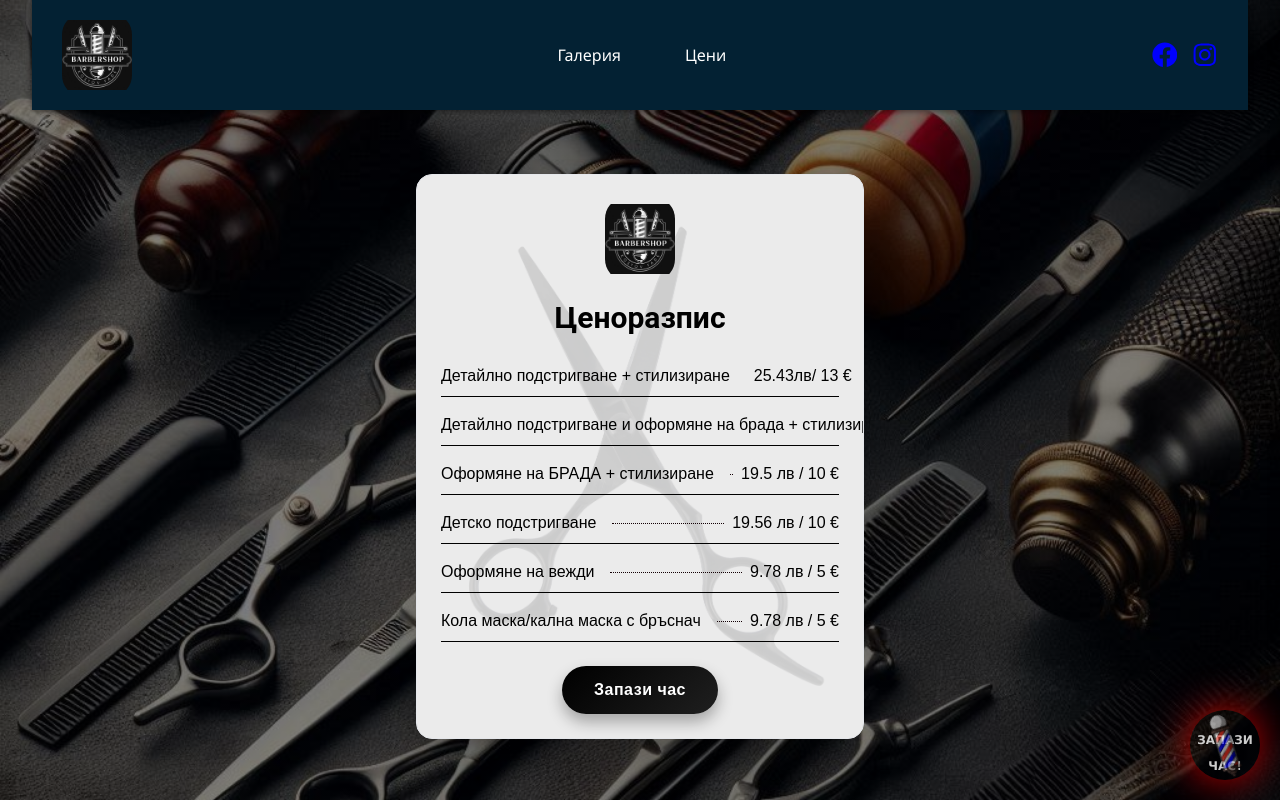
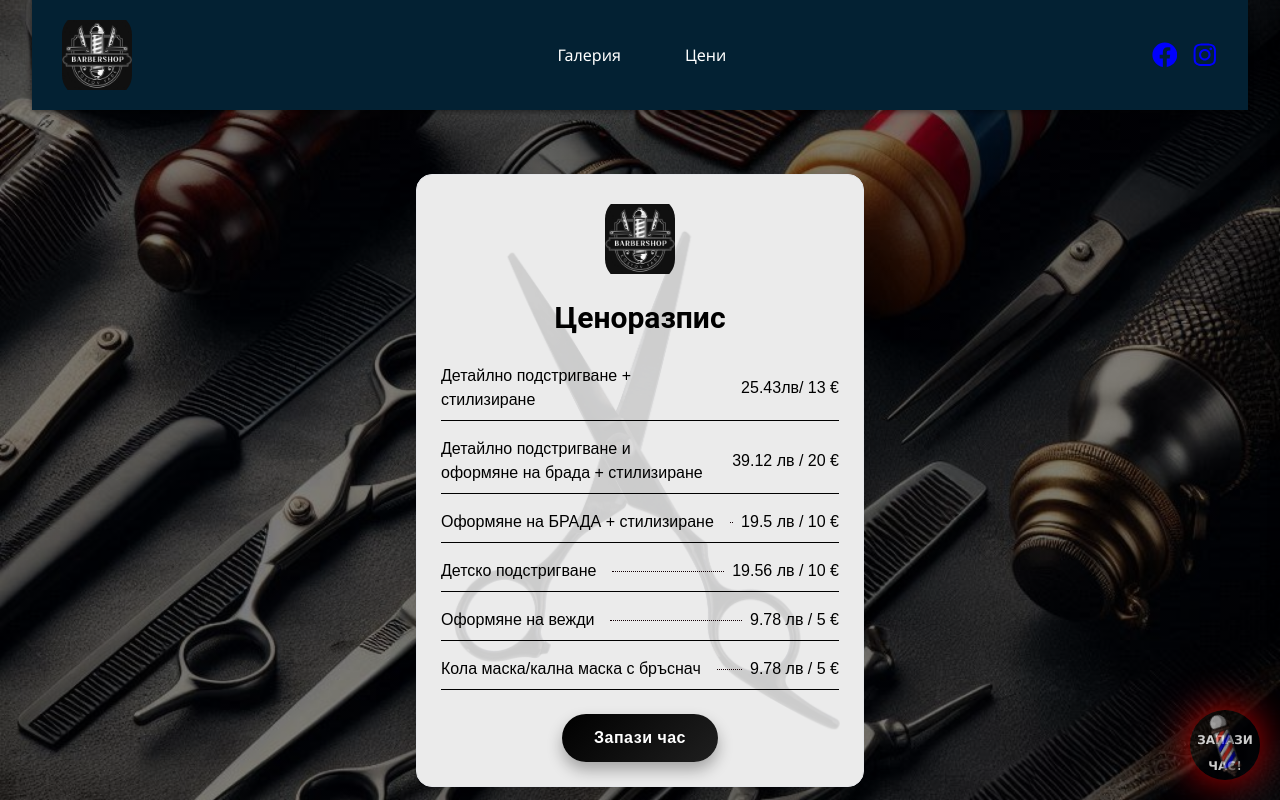
Before and after one commit to ismetdailov/Barbershop-Kostov-Fade, a Next.js app: page /Prices in a window 1280 px wide. Built offline with nearby package versions, Linux system fonts and the light colour scheme.

Commit message:
make some changes

```diff
--- a/src/app/Prices/Prices.css
+++ b/src/app/Prices/Prices.css
@@ -71,8 +71,11 @@
   display: flex;
   flex-direction: column;
   gap: 1rem;
+
 }
-
+.prices-list span {
+display: inline-block;
+}
 .price-item {
   display: flex;
   align-items: center;
@@ -81,13 +84,15 @@
   color: #000000;
   font-weight: 500;
   position: relative;
+
 }
 
 .service-name {
-  white-space: nowrap;
+  /* white-space: nowrap; */
   margin-right: 0.5rem;
   position: relative;
   z-index: 1;
+
 }
 
 .price-dots {
--- a/src/app/Prices/page.jsx
+++ b/src/app/Prices/page.jsx
@@ -6,7 +6,7 @@ import Header from "../Header"; // Assuming you have a Header component
 const Prices = () => {
   const prices = [
     { service: "Детайлно подстригване + стилизиране", price: "25.43лв/ 13 € " },
-    { service: "Детайлно подстригване и оформяне на брада + стилизиране", price: "39.12 лв / 20 €" },
+    { service:['Детайлно подстригване и ', 'оформяне на брада + стилизиране'], price: "39.12 лв / 20 €" },
     { service: "Оформяне на БРАДА + стилизиране", price: "19.5 лв / 10 €" },
     { service: "Детско подстригване", price: "19.56 лв / 10 €" },
     { service: "Оформяне на вежди", price: "9.78 лв / 5 €" },
```
